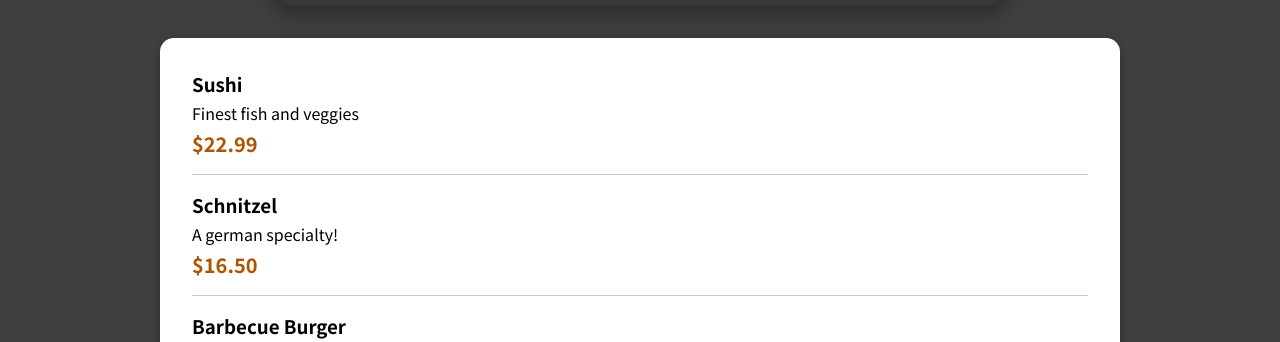
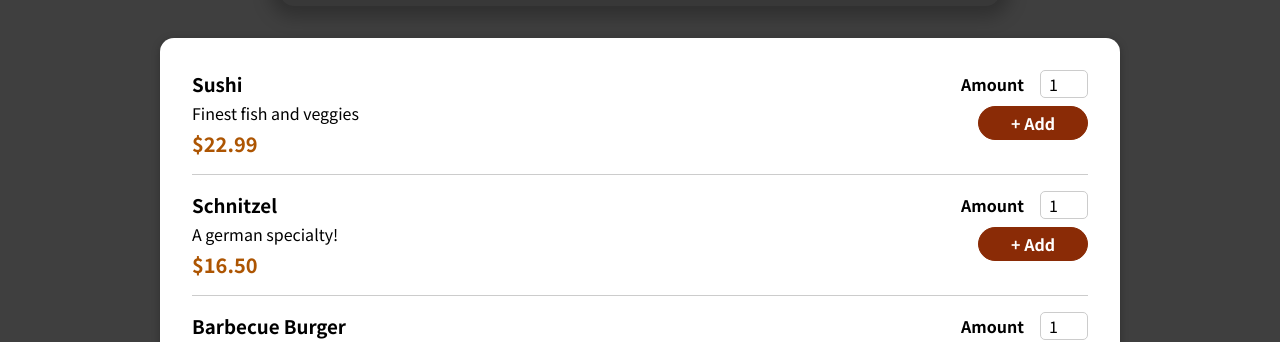
Before and after one commit to Abhaypareek170/restro, a React (Create React App) app: page / in a window 1280 px wide. Shown: the part 467-809 px from the top of the page. Built offline with nearby package versions, Linux system fonts and the light colour scheme.

Commit message:
Adding Form and Add button

```diff
--- /dev/null
+++ b/src/Components/Meals/MealItemForm.js
@@ -0,0 +1,24 @@
+import React from "react";
+import classes from "./MealItemForm.module.css";
+import Input from "../UI/Input";
+
+const MealItemForm = (props) => {
+  return (
+    <form className={classes.form}>
+      <Input
+        label="Amount"
+        input={{
+          id: "amount",
+          type: "number",
+          min: "1",
+          max: "5",
+          step: "1",
+          defaultValue: "1",
+        }}
+      />
+      <button>+ Add</button>
+    </form>
+  );
+};
+
+export default MealItemForm;
--- /dev/null
+++ b/src/Components/Meals/MealItemForm.module.css
@@ -0,0 +1,20 @@
+.form {
+    text-align: right;
+  }
+
+  .form button {
+    font: inherit;
+    cursor: pointer;
+    background-color: #8a2b06;
+    border: 1px solid #8a2b06;
+    color: white;
+    padding: 0.25rem 2rem;
+    border-radius: 20px;
+    font-weight: bold;
+  }
+
+  .form button:hover,
+  .form button:active {
+    background-color: #641e03;
+    border-color: #641e03;
+  }
--- a/src/Components/Meals/MealList.js
+++ b/src/Components/Meals/MealList.js
@@ -1,5 +1,6 @@
-import React from 'react'
-import classes from './MealList.module.css'
+import React from "react";
+import MealItemForm from "./MealItemForm";
+import classes from "./MealList.module.css";
 
 const MealList = (props) => {
   const price = `$${props.price.toFixed(2)}`;
@@ -10,8 +11,9 @@
         <div className={classes.desc}>{props.desc}</div>
         <div className={classes.price}>{price}</div>
       </div>
+      <MealItemForm/>
     </li>
-  )
-}
+  );
+};
 
-export default MealList
+export default MealList;
--- /dev/null
+++ b/src/Components/UI/Input.js
@@ -0,0 +1,13 @@
+import classes from './Input.module.css'
+import React from 'react'
+
+const Input = (props) => {
+  return (
+    <div className={classes.input}>
+        <label htmlFor={props.input.id}>{props.label}</label>
+        <input {...props.input} />
+    </div>
+  )
+}
+
+export default Input
--- /dev/null
+++ b/src/Components/UI/Input.module.css
@@ -0,0 +1,18 @@
+.input {
+    display: flex;
+    align-items: center;
+    margin-bottom: 0.5rem;
+  }
+
+  .input label {
+    font-weight: bold;
+    margin-right: 1rem;
+  }
+
+  .input input {
+    width: 3rem;
+    border-radius: 5px;
+    border: 1px solid #ccc;
+    font: inherit;
+    padding-left: 0.5rem;
+  }
```
Also changed, not shown: src/Components/Meals/AvailableMeals.js (+27 -21 lines), 1 other file (tests, documents, lock files or other folders). Lines whose indentation alone changed are shown as unchanged.
